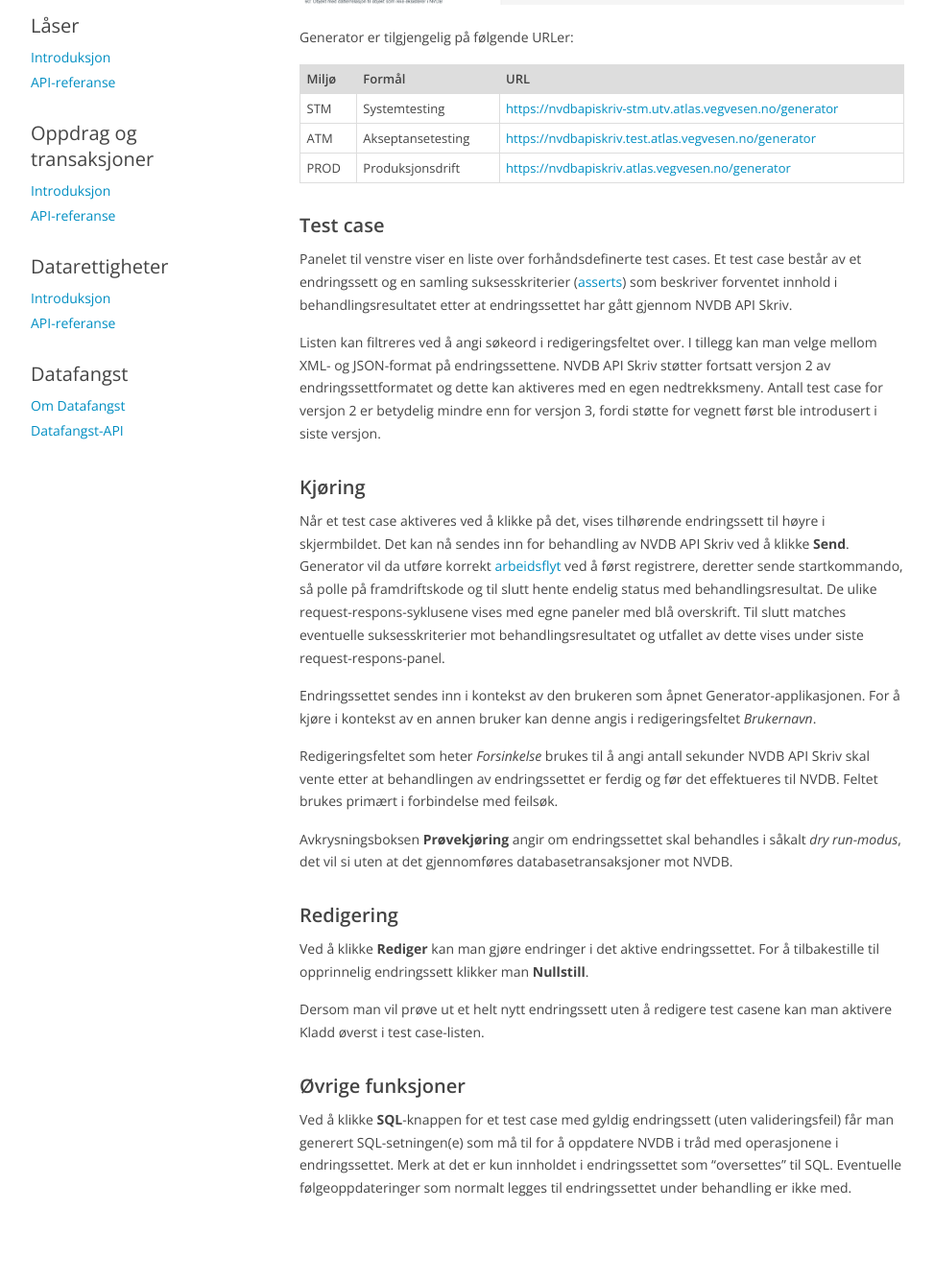
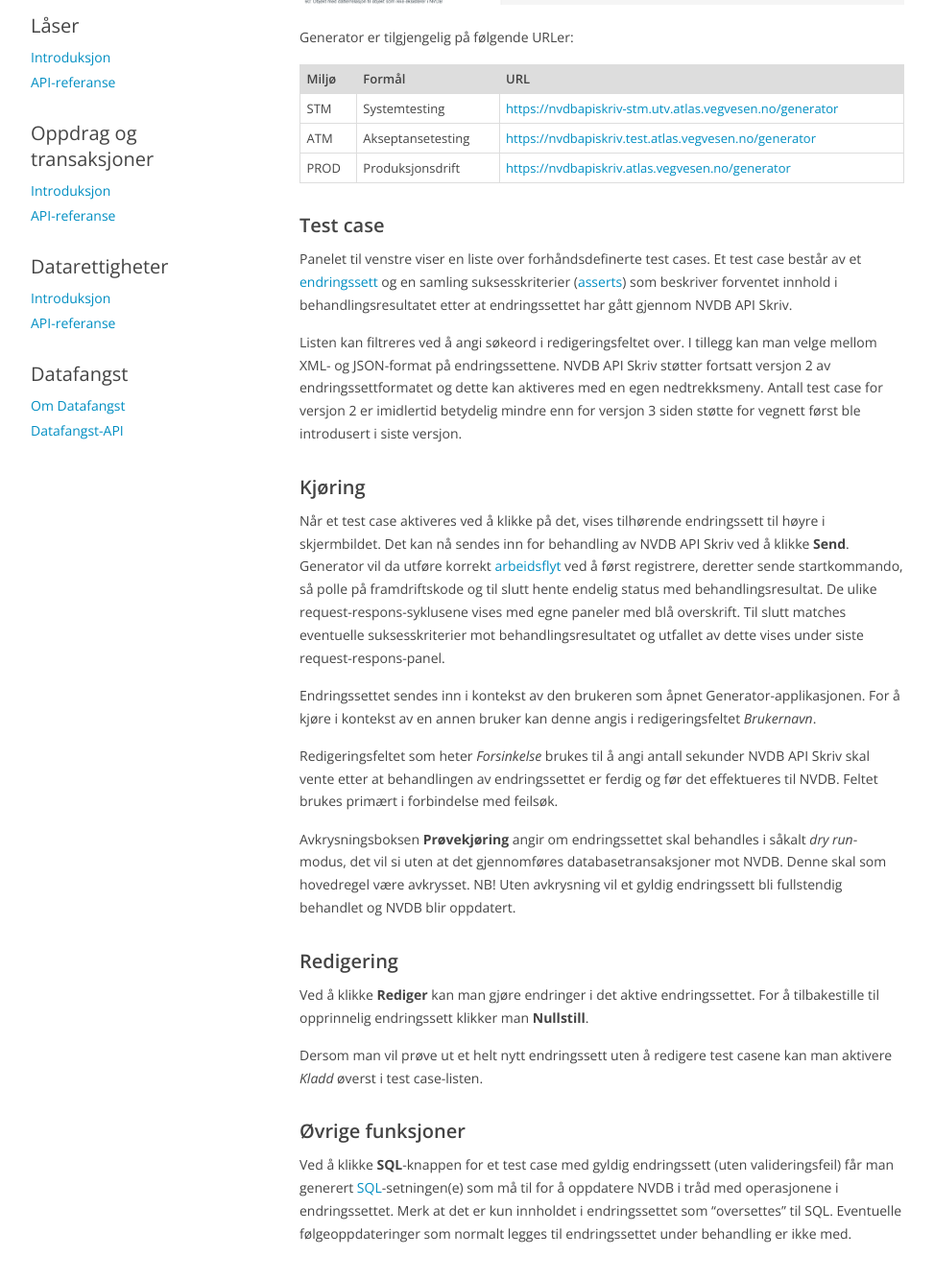
Before and after one commit to nvdb-vegdata/apiskrivdokumentasjon, a Jekyll site: the page built from generator.md, in a window 1280 px wide and 1400 px high, scrolled down 968 px. Shown: the top 1334 px of the window at 96% size, without its empty margins (153-1126 px from the left). Built offline with Jekyll 4.4.1, drawn with Linux system fonts in a browser that asks for light colours; our own code applies the rules of GitHub Pages for plain Markdown files.

Commit message:
Updates Generator page

```diff
--- a/generator.md
+++ b/generator.md
@@ -23,11 +23,11 @@ PROD|Produksjonsdrift|<https://nvdbapiskriv.atlas.vegvesen.no/generator>
 
 ### Test case
 
-Panelet til venstre viser en liste over forhåndsdefinerte test cases. Et test case består av et endringssett og en samling suksesskriterier ([asserts](https://en.wikipedia.org/wiki/Assertion_(software_development)))
+Panelet til venstre viser en liste over forhåndsdefinerte test cases. Et test case består av et [endringssett](endringssett/introduksjon.md) og en samling suksesskriterier ([asserts](https://en.wikipedia.org/wiki/Assertion_(software_development)))
 som beskriver forventet innhold i behandlingsresultatet etter at endringssettet har gått gjennom NVDB API Skriv.
 
 Listen kan filtreres ved å angi søkeord i redigeringsfeltet over. I tillegg kan man velge mellom XML- og JSON-format på endringssettene. NVDB API Skriv støtter fortsatt versjon 2 av endringssettformatet og dette kan aktiveres med en egen
-nedtrekksmeny. Antall test case for versjon 2 er betydelig mindre enn for versjon 3, fordi støtte for vegnett først ble introdusert i siste versjon.
+nedtrekksmeny. Antall test case for versjon 2 er imidlertid betydelig mindre enn for versjon 3 siden støtte for vegnett først ble introdusert i siste versjon.
 
 ### Kjøring
 
@@ -40,15 +40,16 @@ Endringssettet sendes inn i kontekst av den brukeren som åpnet Generator-applik
 
 Redigeringsfeltet som heter *Forsinkelse* brukes til å angi antall sekunder NVDB API Skriv skal vente etter at behandlingen av endringssettet er ferdig og før det effektueres til NVDB. Feltet brukes primært i forbindelse med feilsøk.
 
-Avkrysningsboksen **Prøvekjøring** angir om endringssettet skal behandles i såkalt *dry run-modus*, det vil si uten at det gjennomføres databasetransaksjoner mot NVDB.
+Avkrysningsboksen **Prøvekjøring** angir om endringssettet skal behandles i såkalt *dry run*-modus, det vil si uten at det gjennomføres databasetransaksjoner mot NVDB. Denne skal som hovedregel være avkrysset. NB! Uten avkrysning vil et gyldig
+endringssett bli fullstendig behandlet og NVDB blir oppdatert.
 
 ### Redigering
 
 Ved å klikke **Rediger** kan man gjøre endringer i det aktive endringssettet. For å tilbakestille til opprinnelig endringssett klikker man **Nullstill**.
 
-Dersom man vil prøve ut et helt nytt endringssett uten å redigere test casene kan man aktivere Kladd øverst i test case-listen.
+Dersom man vil prøve ut et helt nytt endringssett uten å redigere test casene kan man aktivere *Kladd* øverst i test case-listen.
 
 ### Øvrige funksjoner
 
-Ved å klikke **SQL**-knappen for et test case med gyldig endringssett (uten valideringsfeil) får man generert SQL-setningen(e) som må til for å oppdatere NVDB i tråd med operasjonene i endringssettet. Merk at det er kun innholdet i endringssettet
-som "oversettes" til SQL. Eventuelle følgeoppdateringer som normalt legges til endringssettet under behandling er ikke med.
+Ved å klikke **SQL**-knappen for et test case med gyldig endringssett (uten valideringsfeil) får man generert [SQL](https://en.wikipedia.org/wiki/SQL)-setningen(e) som må til for å oppdatere NVDB i tråd med operasjonene i endringssettet.
+Merk at det er kun innholdet i endringssettet som "oversettes" til SQL. Eventuelle følgeoppdateringer som normalt legges til endringssettet under behandling er ikke med.
```
